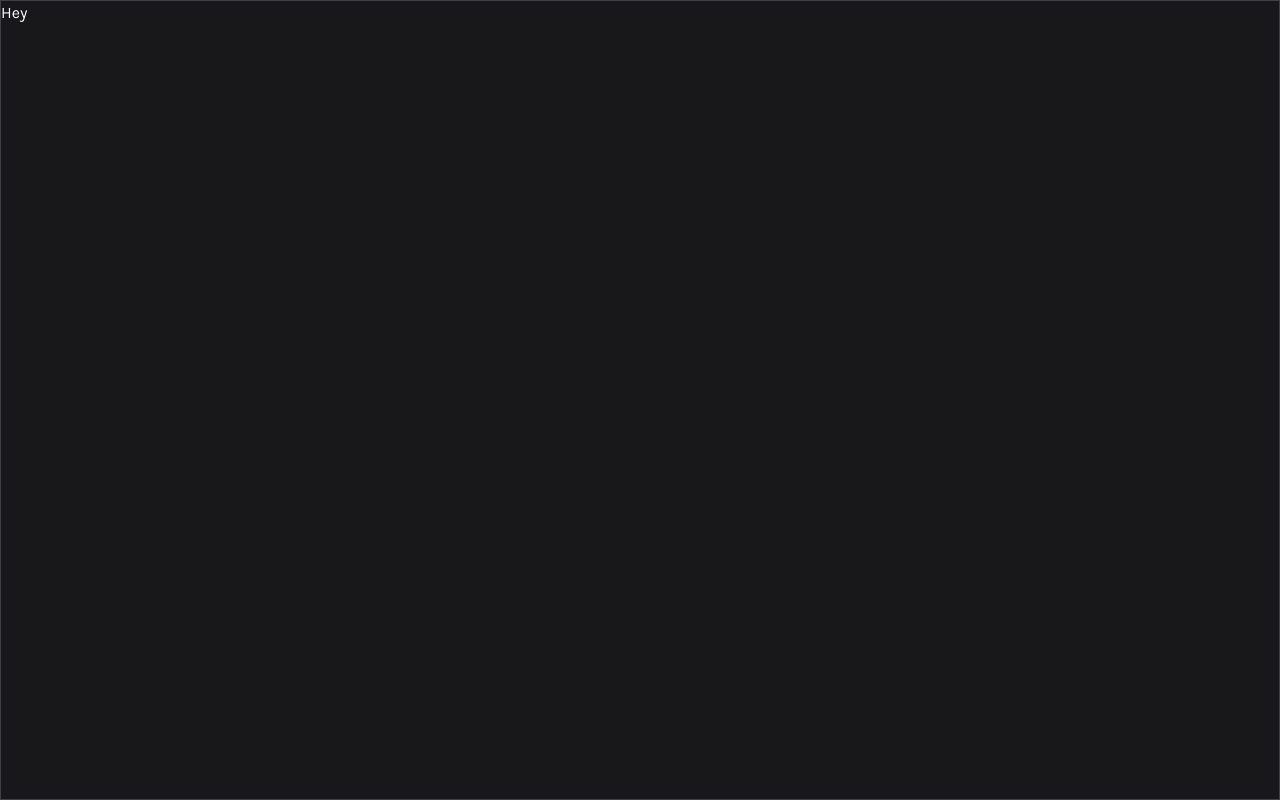
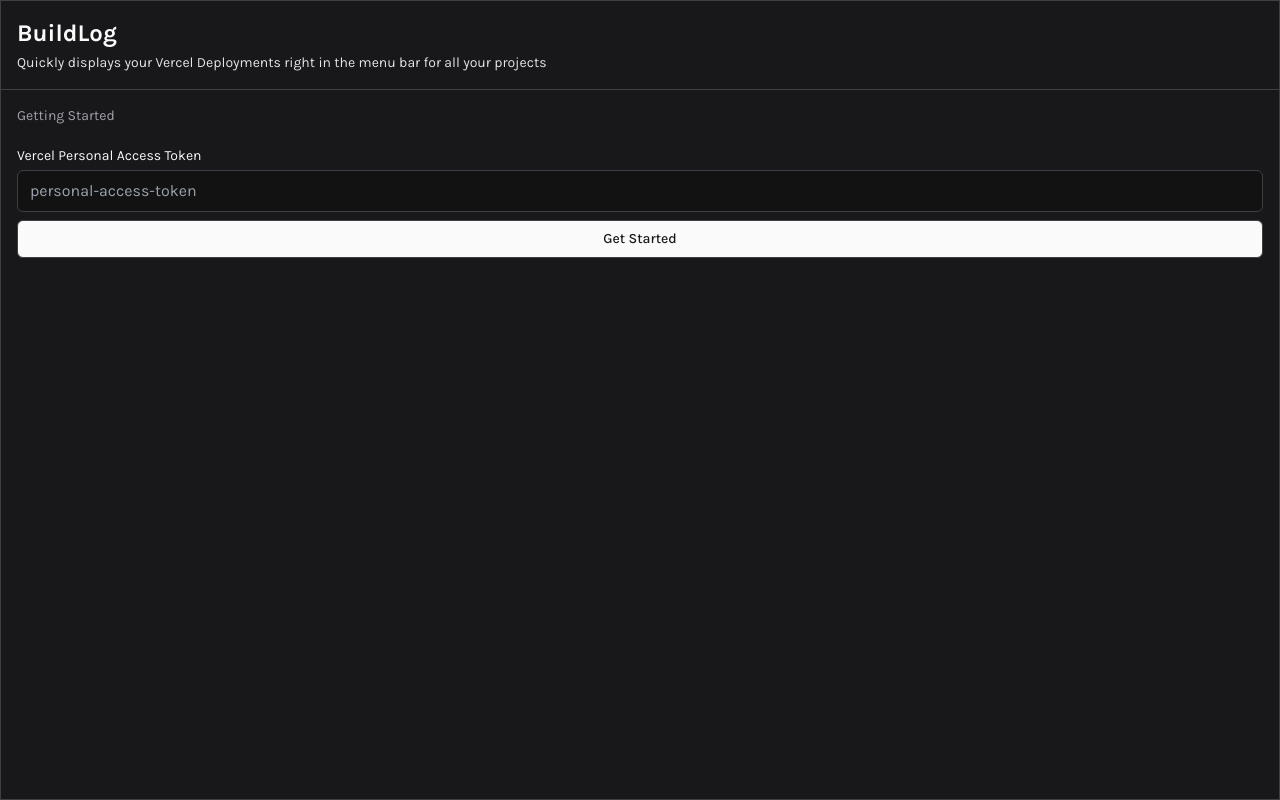
Before and after one commit to rajatkulkarni95/buildlog, a Next.js app: page / in a window 1280 px wide. Built offline with nearby package versions, Linux system fonts and the light colour scheme.

Commit message:
Token registration page

```diff
--- a/src/components/Deployments/index.tsx
+++ b/src/components/Deployments/index.tsx
@@ -47,7 +47,11 @@
   }, [isVisible]);
 
   if (error) {
-    return <p>Something went wrong</p>;
+    return (
+      <p className="flex justify-center items-center h-24">
+        Something went wrong
+      </p>
+    );
   }
 
   return (
--- a/src/components/ProjectsDropdown.tsx
+++ b/src/components/ProjectsDropdown.tsx
@@ -14,7 +14,9 @@
   handleProjectChange,
   selectedProject,
 }: IProjectDropdownProps) => {
-  const { data, error } = useSWR<IProject>(API_ENDPOINTS.projects, fetcher);
+  const { data, error } = useSWR<IProject>(API_ENDPOINTS.projects, fetcher, {
+    revalidateOnFocus: false,
+  });
 
   if (error) {
     return <p>Something went wrong</p>;
--- /dev/null
+++ b/src/components/TokenRegistration.tsx
@@ -0,0 +1,79 @@
+import { useRouter } from "next/router";
+import { useState } from "react";
+import { API_ENDPOINTS } from "~/constants/API";
+import fetcher from "~/helpers/fetcher";
+import UpdateIcon from "~/svg/update.svg";
+
+const TokenRegistration = () => {
+  const [token, setToken] = useState("");
+  const [isSubmitting, setIsSubmitting] = useState(false);
+  const [error, setError] = useState("");
+  const router = useRouter();
+
+  const handleSubmit = async (e: React.FormEvent<HTMLFormElement>) => {
+    e.preventDefault();
+    setIsSubmitting(true);
+    setError("");
+    localStorage.setItem("token", token);
+    try {
+      await fetcher(API_ENDPOINTS.user);
+      router.push("/dashboard");
+    } catch (error) {
+      setError("Invalid token");
+      localStorage.removeItem("token");
+    } finally {
+      setIsSubmitting(false);
+    }
+  };
+
+  return (
+    <section className="flex flex-col w-full p-4">
+      <p className="text-sm font-normal text-zinc-500 dark:text-zinc-400">
+        Getting Started
+      </p>
+
+      <form className="flex flex-col w-full mt-5" onSubmit={handleSubmit}>
+        <label
+          htmlFor="token"
+          className="text-sm font-normal text-zinc-900 dark:text-zinc-50"
+        >
+          Vercel Personal Access Token
+        </label>
+        <input
+          type="text"
+          id="token"
+          name="token"
+          value={token}
+          onChange={(e) => setToken(e.target.value)}
+          className={`w-full mt-1 px-3 py-2 border font-normal border-zinc-200 dark:border-zinc-700 rounded-md focus-visible:outline-none focus-visible:ring-2 focus-visible:ring-blue-500 dark:focus-visible:ring-blue-400 focus-visible:border-transparent ${
+            isSubmitting
+              ? "opacity-40 cursor-not-allowed"
+              : "opacity-100 cursor-auto"
+          }`}
+          placeholder="personal-access-token"
+          disabled={isSubmitting}
+        />
+        <button
+          type="submit"
+          className={`w-full mt-2 py-2 px-3 border border-zinc-200 dark:border-zinc-700 rounded-md bg-zinc-900 dark:bg-zinc-50 text-zinc-50 dark:text-zinc-900 font-medium text-sm focus-visible:outline-none focus-visible:ring-2 focus-visible:ring-zinc-500 dark:focus-visible:ring-zinc-400 focus-visible:border-transparent ${
+            isSubmitting
+              ? "cursor-not-allowed"
+              : "cursor-default hover:bg-blue-500 hover:text-zinc-50 hover:dark:bg-blue-600 hover:dark:text-zinc-50"
+          }  duration-75`}
+          disabled={isSubmitting}
+        >
+          {isSubmitting ? (
+            <UpdateIcon className="animate-spin text-zinc-400 dark:text-zinc-500 mx-auto" />
+          ) : (
+            "Get Started"
+          )}
+        </button>
+        {error && (
+          <p className="text-sm font-normal text-red-500 mt-2">{error}</p>
+        )}
+      </form>
+    </section>
+  );
+};
+
+export default TokenRegistration;
--- a/src/pages/dashboard.tsx
+++ b/src/pages/dashboard.tsx
@@ -1,5 +1,6 @@
 import Image from "next/image";
-import { Fragment, useRef, useState } from "react";
+import { useRouter } from "next/router";
+import { Fragment, useState } from "react";
 import useSWR from "swr";
 import Header from "~/components/common/Header";
 import Deployments from "~/components/Deployments";
@@ -9,11 +10,15 @@
 import { IUser } from "~/types";
 
 const Dashboard = () => {
-  const { data, error } = useSWR<IUser>(API_ENDPOINTS.user, fetcher);
+  const { data, error } = useSWR<IUser, Error>(API_ENDPOINTS.user, fetcher, {});
+  const router = useRouter();
   const [selectedProject, setSelectedProject] = useState<string>("");
 
-  if (error) {
-    return <h1>Something went wrong</h1>;
+  if (
+    error?.message === "No token found" ||
+    error?.message === "Not authenticated"
+  ) {
+    router.push("/");
   }
 
   const handleProjectChange = (id: string) => {
@@ -45,7 +50,6 @@
           handleProjectChange={handleProjectChange}
         />
       </Header>
-
       <Deployments selectedProject={selectedProject} />
     </Fragment>
   );
--- a/src/pages/index.tsx
+++ b/src/pages/index.tsx
@@ -1,5 +1,8 @@
 import { useRouter } from "next/router";
+import { Fragment } from "react";
 import useSWR from "swr";
+import Header from "~/components/common/Header";
+import TokenRegistration from "~/components/TokenRegistration";
 import { API_ENDPOINTS } from "~/constants/API";
 import fetcher from "~/helpers/fetcher";
 
@@ -11,7 +14,20 @@
     router.push("/dashboard");
   }
 
-  return <h1>Hey</h1>;
+  return (
+    <Fragment>
+      <Header classes="flex-col">
+        <h1 className="text-2xl font-bold text-zinc-900 dark:text-zinc-50 mb-1">
+          BuildLog
+        </h1>
+        <p className="text-sm font-normal text-zinc-700 dark:text-zinc-200">
+          Quickly displays your Vercel Deployments right in the menu bar for all
+          your projects
+        </p>
+      </Header>
+      <TokenRegistration />
+    </Fragment>
+  );
 }
 
 export default Index;
```
